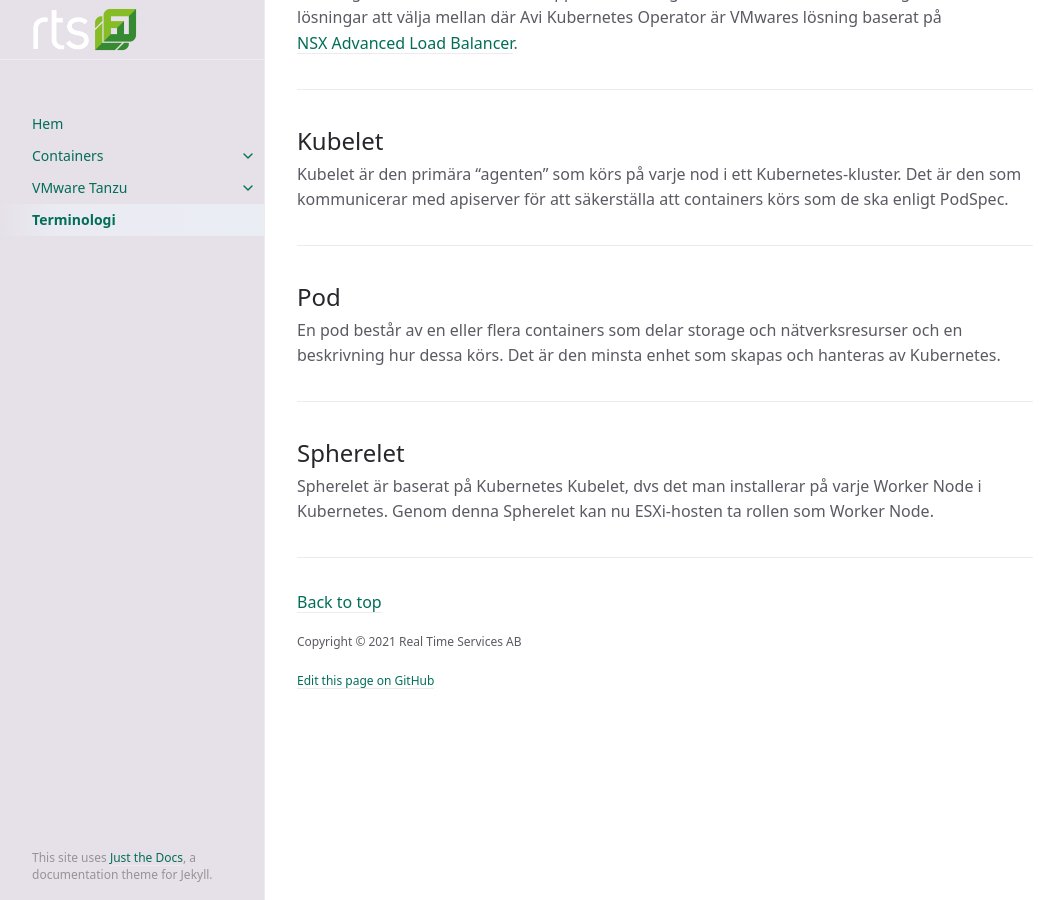
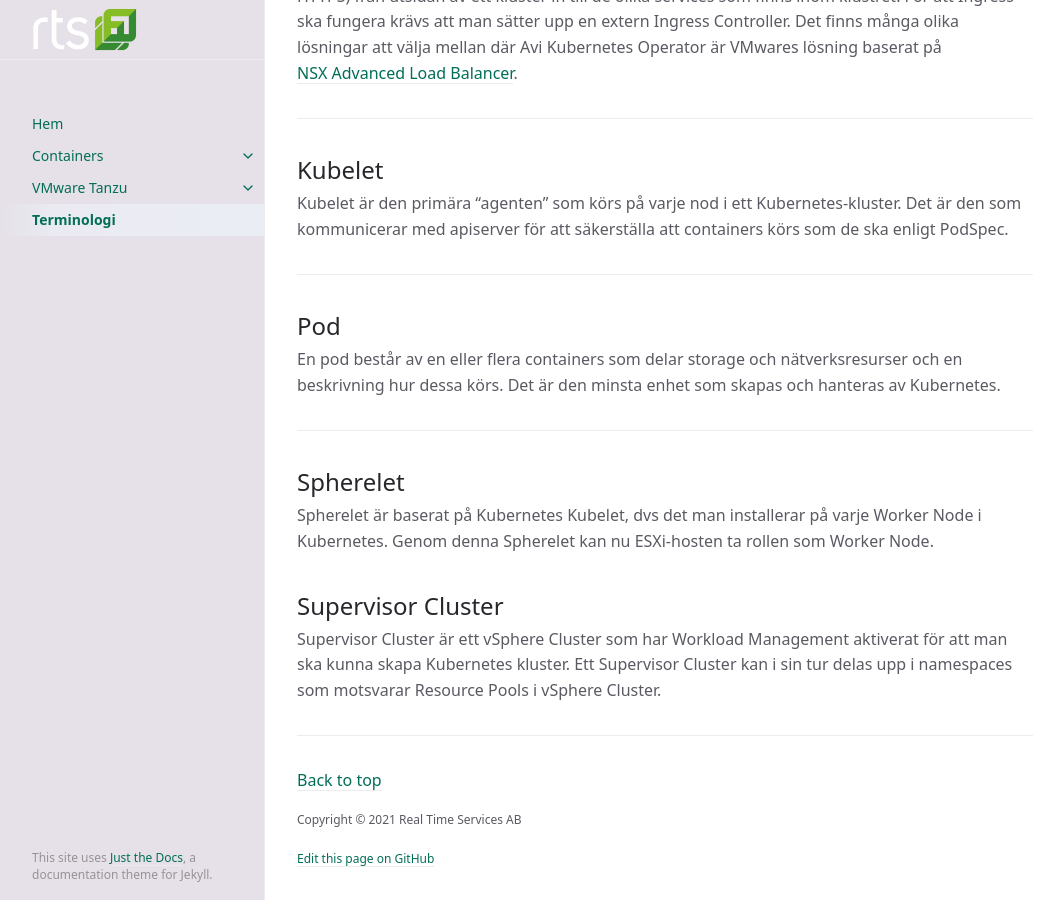
Before and after one commit to RTSAB/rtsab.github.io, a Jekyll site: the page built from docs/terminologi.md, in a window 1280 px wide and 900 px high, scrolled down 709 px. Shown: the whole window, without its empty margins (107-1171 px from the left). Built offline with Jekyll 4.4.1, drawn with Linux system fonts in a browser that asks for light colours.

Commit message:
Lägg till Supervisor Cluster

```diff
--- a/docs/terminologi.md
+++ b/docs/terminologi.md
@@ -39,3 +39,6 @@ En pod består av en eller flera containers som delar storage och nätverksresur
 
 ## Spherelet
 Spherelet är baserat på Kubernetes Kubelet, dvs det man installerar på varje Worker Node i Kubernetes. Genom denna Spherelet kan nu ESXi-hosten ta rollen som Worker Node.
+
+## Supervisor Cluster
+Supervisor Cluster är ett vSphere Cluster som har Workload Management aktiverat för att man ska kunna skapa Kubernetes kluster. Ett Supervisor Cluster kan i sin tur delas upp i namespaces som motsvarar Resource Pools i vSphere Cluster.
```
